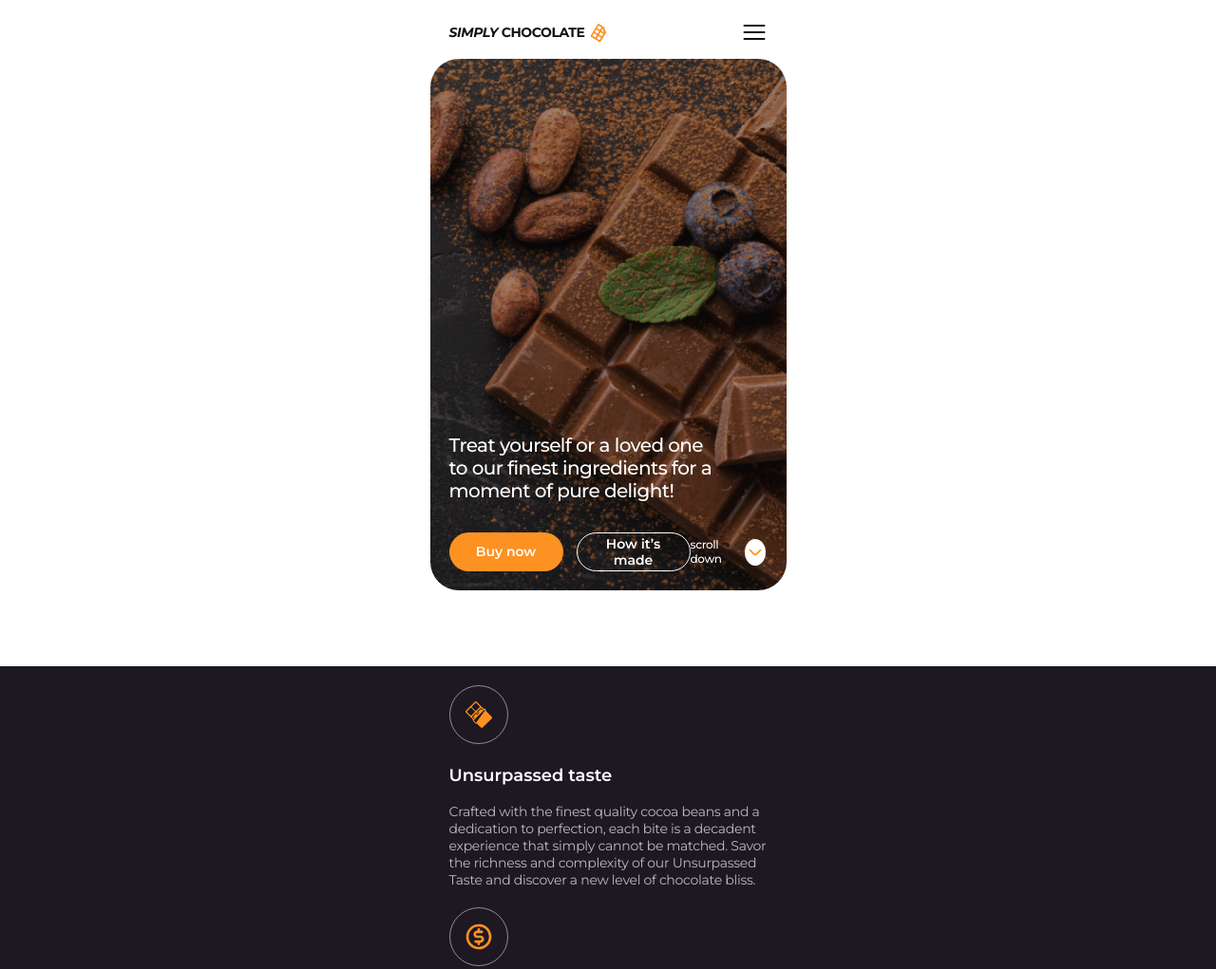
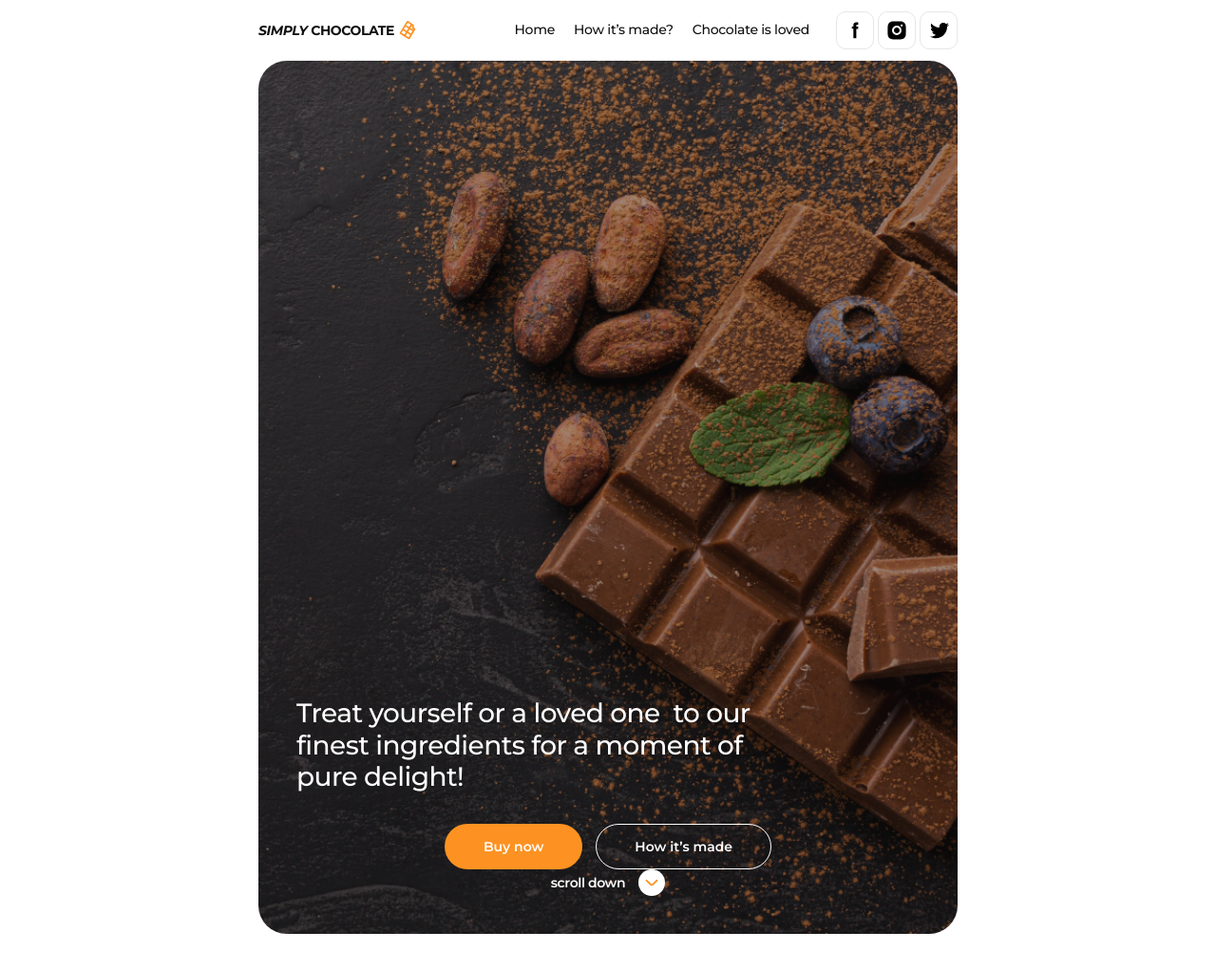
Before and after one commit to AnnyCherkashina/SimplyChocolate, a plain HTML site: page index.html in a window 1280 px wide. Shown: the top 1021 px of the page at 95% size. Drawn offline with nearby package versions, Linux system fonts and the light colour scheme.

Commit message:
update css

```diff
--- a/css/styles.css
+++ b/css/styles.css
@@ -91,7 +91,7 @@ button {
     color: #fd9222;
 }
 
-/* .hero-main-text-container {
+.hero-container {
     background-image: url("../images/hero/hero-mob.jpg");
     background-position: center top;
     background-size: contain;
@@ -103,14 +103,14 @@ button {
 @media screen and (min-device-pixel-ratio: 2) and (max-width: 767px),
 screen and (min-resolution: 192dpi) and (max-width: 767px),
 screen and (min-resolution: 2dppx) and (max-width: 767px) {
-    hero-main-text-container {
+    hero-container {
         background-image: url("../images/hero/hero-mob@2x.jpg");
     }
 }
 
 @media screen and (min-width: 768px) {
-    hero-main-text-container {
-        background-image: url("../images/hero/hero-tab.jpg");
+    hero-container {
+        background-image: url("../images/hero/hero-new-tab.jpg");
     }
 
 
@@ -119,13 +119,13 @@ screen and (min-resolution: 2dppx) and (max-width: 767px) {
 @media screen and (min-device-pixel-ratio: 2) and (min-width: 768px),
 screen and (min-resolution: 192dpi) and (min-width: 768px),
 screen and (min-resolution: 2dppx) and (min-width: 768px) {
-    hero-main-text-container {
-        background-image: url("../images/hero/hero-mob@2x.jpg");
+    hero-container {
+        background-image: url("../images/hero/hero-tab@2x.jpg");
     }
 }
 
 @media screen and (min-width: 1200px) {
-    hero-main-text-container {
+    hero-container {
         background-image: url("../images/hero/hero-desc.jpg");
     }
 }
@@ -133,10 +133,11 @@ screen and (min-resolution: 2dppx) and (min-width: 768px) {
 @media screen and (min-device-pixel-ratio: 2) and (min-width: 1200px),
 screen and (min-resolution: 192dpi) and (min-width: 1280px),
 screen and (min-resolution: 2dppx) and (min-width: 1280px) {
-    hero-main-text-container {
+    hero-container {
         background-image: url("../images/hero/hero-desc@2x.jpg");
     }
-} */
+}
+
 
 
 /* ====HEADER MOBILE===== */
@@ -264,7 +265,9 @@ screen and (min-resolution: 2dppx) and (min-width: 1280px) {
 
 }
 
-.hero-section>.container {
+.hero-container {
+    display: flex;
+    flex-direction: column;
     padding: 395px 22px 20px 20px;
     border-radius: 30px;
     background-color: rgba(17, 17, 17, 0.40);
@@ -275,7 +278,7 @@ screen and (min-resolution: 2dppx) and (min-width: 1280px) {
 }
 
 .main-text {
-    width: 293px;
+
     margin-bottom: 32px;
     color: #FFF;
     font-size: 20px;
@@ -286,6 +289,7 @@ screen and (min-resolution: 2dppx) and (min-width: 1280px) {
 
 .hero-wrapper {
     display: flex;
+    flex-direction: column;
     justify-content: center;
     align-items: center;
 
@@ -928,3 +932,180 @@ screen and (min-resolution: 2dppx) and (min-width: 1280px) {
 .input-container-footer {}
 
 /* ========= / FOOTER======== */
+/* ====TABLET====== */
+@media screen and (min-width: 768px) {
+    .container {
+        max-width: 768px;
+        margin: 0 auto;
+        padding: 0 16px;
+    }
+
+
+    .mobile-menu-open-btn {
+        display: none;
+    }
+
+    .nav-menu {
+        display: flex;
+    }
+
+    .social-networks-menu {
+        display: flex;
+    }
+
+    .header-container {
+        display: flex;
+        align-items: center;
+
+    }
+
+    .main-navigation {
+        margin-right: 28px;
+        margin-left: auto;
+    }
+
+    .nav-menu {
+        display: flex;
+        gap: 20px;
+    }
+
+    .header-nav-link {
+        display: block;
+        padding: 24px 0;
+
+        color: #111;
+        font-size: 14px;
+        font-weight: 500;
+        line-height: 1.14;
+        letter-spacing: -0.02em;
+    }
+
+    .header-nav-link:hover,
+    .header-nav-link:focus {
+        color: var(--orange);
+    }
+
+    .social-networks-menu {
+        display: flex;
+        gap: 4px;
+    }
+
+    .social-networks-item {
+        width: 40px;
+        height: 40px;
+    }
+
+    .header-social-link {
+        display: flex;
+        width: 100%;
+        height: 100%;
+        align-items: center;
+        justify-content: center;
+        border-radius: 10px;
+        border: 1px solid rgba(17, 17, 17, 0.10);
+    }
+
+    .header-social-link:hover,
+    .header-social-link:focus {
+        border: 1px solid rgba(253, 146, 34, 0.10);
+    }
+
+    .header-social-link:hover .social-networks-svg,
+    .header-social-link:focus .social-networks-svg {
+        fill: var(--orange);
+    }
+
+    /* ======= / HEADER==== */
+
+    /* =====HERO==== */
+    .hero-section {
+        padding-bottom: 40px;
+    }
+
+    .hero-container {
+        padding: 671px 40px 40px 40px;
+        background-color: rgba(17, 17, 17, 0.40);
+        background-image: linear-gradient(rgba(17, 17, 17, 0.40), rgba(17, 17, 17, 0.40)), url("../images/hero/hero-new-tab.jpg");
+
+    }
+
+    .main-text {
+        max-width: 484px;
+        margin-bottom: 32px;
+        color: #FFF;
+        font-family: Montserrat;
+        font-size: 28px;
+        font-weight: 500;
+        line-height: 1.2;
+        letter-spacing: -0.02em;
+    }
+
+    .hero-wrapper {
+        display: flex;
+        justify-content: space-between;
+        align-items: center;
+    }
+
+    .hero-menu {
+        display: flex;
+        gap: 14px;
+    }
+
+    .hero-btn {
+        border-radius: 100px;
+        padding: 14px 40px;
+        min-width: 144px;
+        min-height: 45px;
+        border: 1px solid transparent;
+        background-color: var(--orange, #fd9222);
+        color: #fff;
+        font-family: Montserrat;
+        font-size: 14px;
+        font-style: normal;
+        font-weight: 600;
+        line-height: normal;
+    }
+
+    .hero-btn:hover,
+    .hero-btn:focus {
+        background-color: #fcf1e0;
+        color: #fd9222;
+    }
+
+    .hero-btn-two {
+        min-width: 183px;
+        min-height: 45px;
+        padding: 14px 40px;
+        color: #fff;
+        font-family: Montserrat;
+        font-size: 14px;
+        font-style: normal;
+        font-weight: 600;
+        line-height: normal;
+        border-radius: 100px;
+        border: 1px solid #fff;
+        background-color: transparent;
+    }
+
+    .hero-btn-two:hover,
+    .hero-btn-two:focus {
+        border: 1px solid #fd9222;
+        color: #fd9222;
+    }
+
+    .scroll-link {
+        color: #fff;
+        font-family: Montserrat;
+        font-size: 14px;
+        font-style: normal;
+        font-weight: 600;
+        line-height: normal;
+    }
+
+    .scroll-link:hover,
+    .scroll-link:focus {
+        color: #fd9222;
+    }
+
+    /* ===== / HERO==== */
+}
--- a/index.html
+++ b/index.html
@@ -22,13 +22,12 @@
     <!-- ===== HEADER==== -->
     <header class="header ">
         <div class="container header-container">
+            <a class="logo link" href="./index.html"><i>SIMPLY</i>&nbsp;CHOCOLATE
+                <svg class="logo-svg" width="21" height="21" aria-label="chocolate logotype">
+                    <use href="./images/icons.svg#icon-chocolate-paice"></use>
+                </svg>
+            </a>
             <nav class="main-navigation">
-
-                <a class="logo link" href="./index.html"><i>SIMPLY</i>&nbsp;CHOCOLATE
-                    <svg class="logo-svg" width="21" height="21" aria-label="chocolate logotype">
-                        <use href="./images/icons.svg#icon-chocolate-paice"></use>
-                    </svg>
-                </a>
                 <ul class="nav-menu list">
                     <li class="nav-item">
                         <a class="link header-nav-link" href="">Home</a>
@@ -76,10 +75,9 @@
     <!-- ====== /HEADER===== -->
     <main>
         <!--======== HERO SECTION=====-->
-        <section class="hero-section">
-            <div class="container">
-                <h1 class="main-text">Treat yourself or a loved one&nbsp; to
-                    our finest ingredients for a moment
+        <section class="hero-section container">
+            <div class="container hero-container">
+                <h1 class="main-text">Treat yourself or a loved one&nbsp; to our finest ingredients for a moment
                     of pure delight!
                 </h1>
                 <div class="hero-wrapper">
```
Also changed, not shown: images/hero/hero-new-tab.jpg (added).
